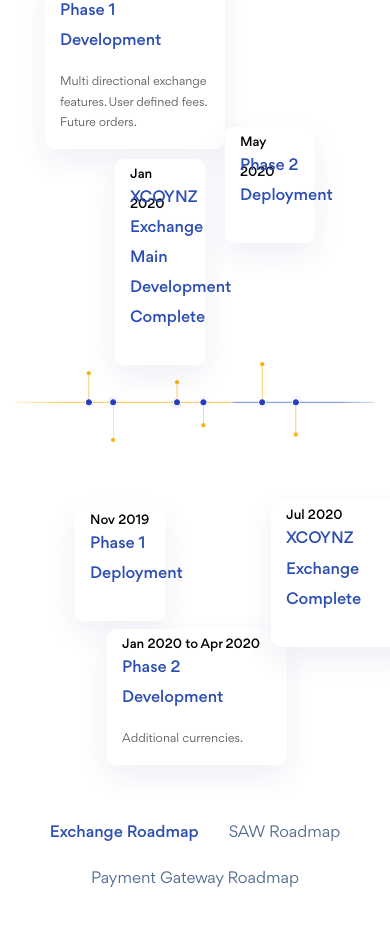
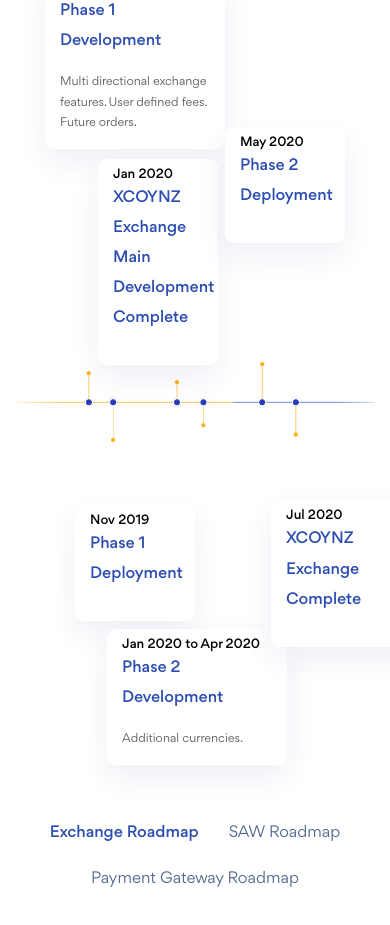
Before and after one commit to cassidypignatello/xcoynz, a React (Create React App) app: page / in a window 390 px wide. Shown: the part 7674-8599 px from the top of the page. Built offline with nearby package versions, Linux system fonts and the light colour scheme.

Commit message:
fixes Exchange Roadmap display issues on extra small mobile devices

```diff
--- a/src/components/Roadmap/ExchangeTimeline.js
+++ b/src/components/Roadmap/ExchangeTimeline.js
@@ -25,7 +25,7 @@
             />
           </Col>
           <Col
-            xs={{ span: 3, offset: 5 }}
+            xs={{ span: 4, offset: 5 }}
             sm={{ span: 3, offset: 5 }}
             md={{ span: 3, offset: 5 }}
             lg={{ span: 2, offset: 5 }}
@@ -36,7 +36,7 @@
             />
           </Col>
           <Col
-            xs={{ span: 3, offset: 7 }}
+            xs={{ span: 4, offset: 7 }}
             sm={{ span: 3, offset: 7 }}
             md={{ span: 3, offset: 8 }}
             lg={{ span: 3, offset: 7 }}
@@ -52,7 +52,7 @@
             alt=''
           />
           <Col
-            xs={{ span: 3, offset: 2 }}
+            xs={{ span: 4, offset: 2 }}
             sm={{ span: 3, offset: 2 }}
             md={{ span: 2, offset: 2 }}
             lg={{ span: 2, offset: 2 }}
--- a/src/components/Roadmap/Timeline.module.css
+++ b/src/components/Roadmap/Timeline.module.css
@@ -124,6 +124,10 @@
 
 
 @media (max-width: 576px) {
+  .mainDevelopment {
+    right: 67px;
+  }
+
   .exchangeComplete {
     top: -257px;
   }
```
